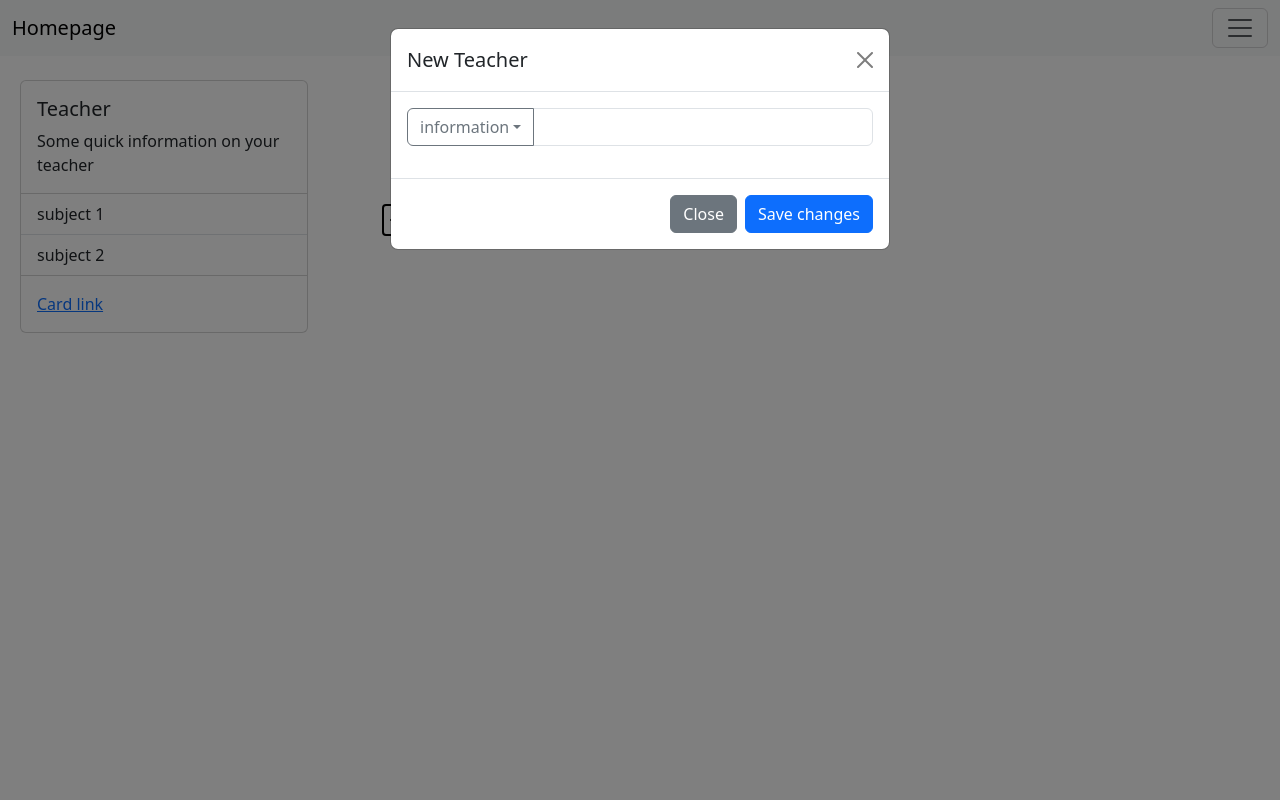
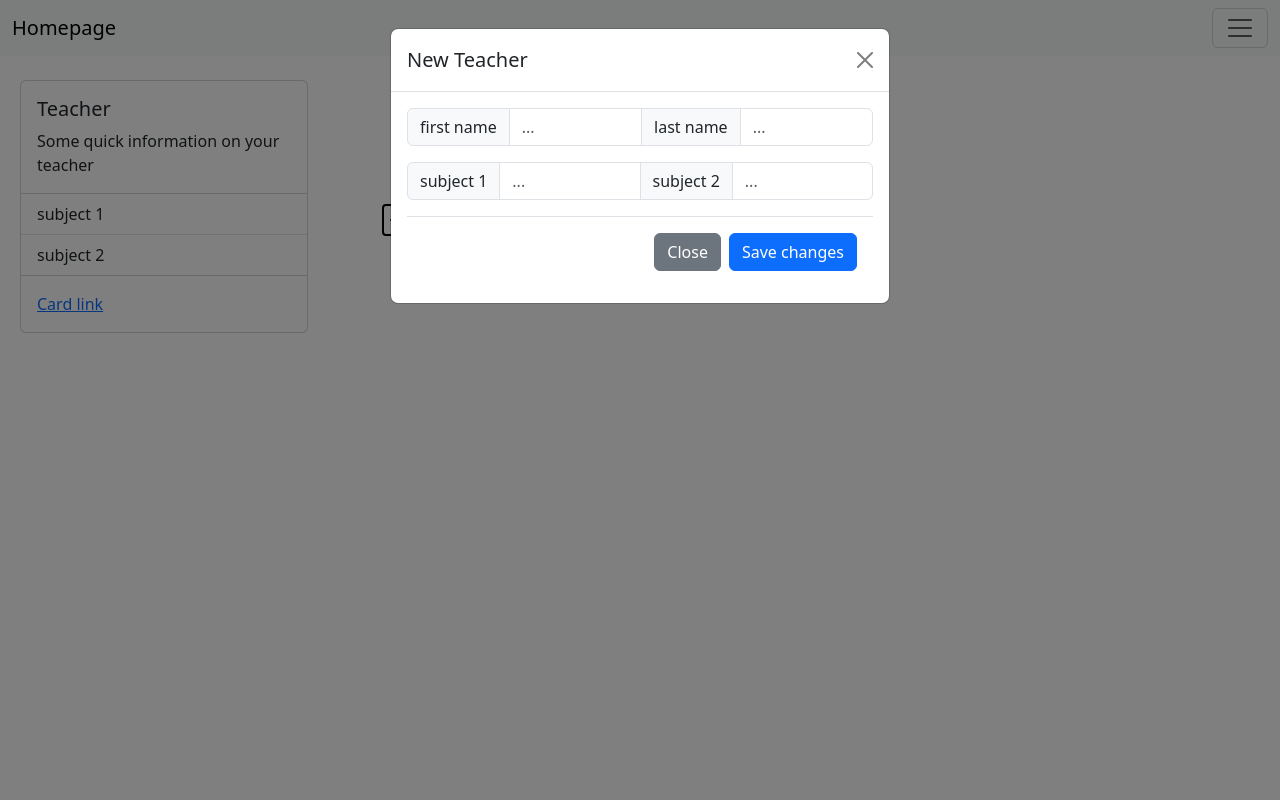
Before and after one commit to Rederik1104/timetable, a PHP site: page /infos.php in a window 1280 px wide, after a click that opens the changed part. Run offline with PHP 8.4, Linux system fonts and the light colour scheme.

Commit message:
add teacher

```diff
--- a/infos.php
+++ b/infos.php
@@ -65,22 +65,25 @@
                 </div>
                 <div class="modal-body">
                     <form action="teacher_add.php">
-                    <div class="input-group mb-3">
-                      <button class="btn btn-outline-secondary dropdown-toggle" type="button" data-bs-toggle="dropdown" aria-expanded="false">information</button>
-                      <ul class="dropdown-menu">
-                        <li><a class="dropdown-item" href="teacher_add.php">first name</a></li>
-                        <li><a class="dropdown-item" href="#">second name</a></li>
-                        <li><a class="dropdown-item" href="#">subject 1</a></li>
-                        <li><a class="dropdown-item" href="#">subject 2</a></li>
-                      </ul>
-                      <input type="text" class="form-control" aria-label="Text input with dropdown button">
-                    </div>
+                      <div class="input-group mb-3">
+                        <span class="input-group-text">first name</span>
+                        <input type="text" class="form-control" placeholder="..." aria-label="first name" name="first_name">
+                        <span class="input-group-text">last name</span>
+                        <input type="text" class="form-control" placeholder="..." aria-label="last name" name="last_name">
+                      </div>
+                      <div class="input-group mb-3">
+                        <span class="input-group-text">subject 1</span>
+                        <input type="text" class="form-control" placeholder="..." aria-label="subject1" name="subject_1">
+                        <span class="input-group-text">subject 2</span>
+                        <input type="text" class="form-control" placeholder="..." aria-label="subject2" name="subject_2">
+                      </div>
+                      <div class="modal-footer">
+                        <button type="button" class="btn btn-secondary" data-bs-dismiss="modal">Close</button>
+                        <button type="submit" class="btn btn-primary">Save changes</button>
+                      </div>
                     </form>
                 </div>
-                <div class="modal-footer">
-                  <button type="button" class="btn btn-secondary" data-bs-dismiss="modal">Close</button>
-                  <button type="button" class="btn btn-primary">Save changes</button>
-                </div>
+
               </div>
             </div>
           </div>
```
